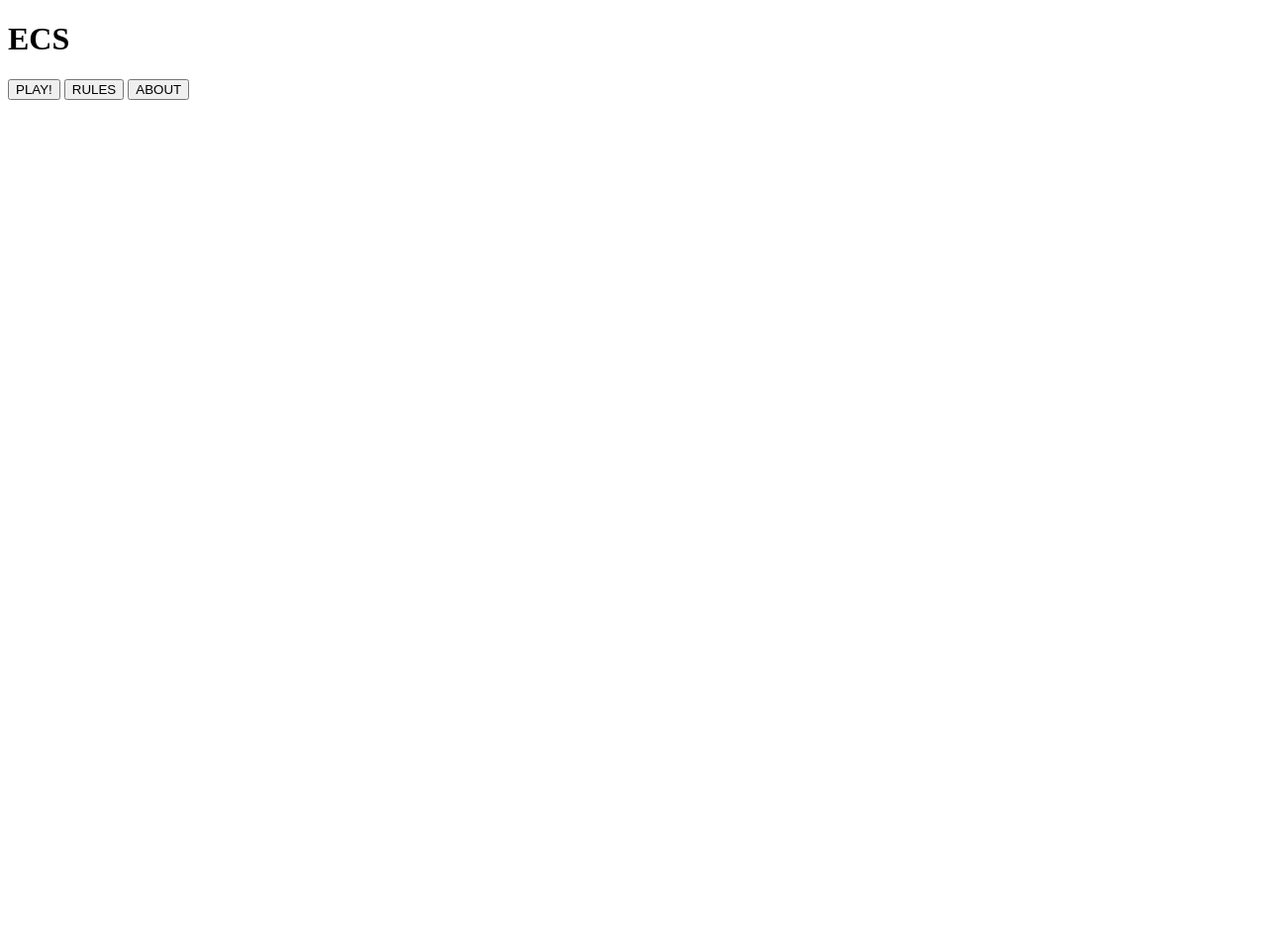
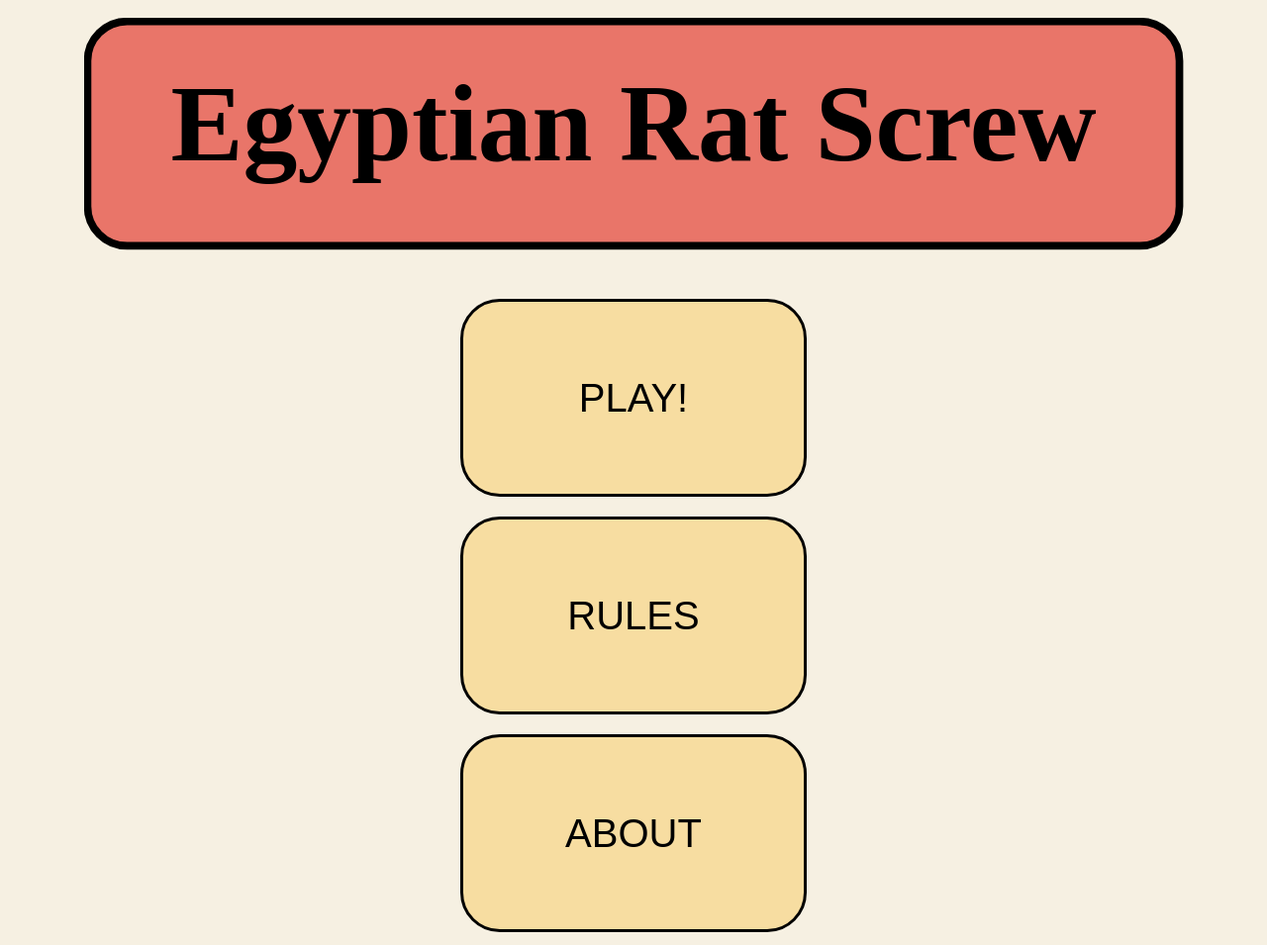
Before and after one commit to Airs831/Egyptian_Rat_Screw, a plain HTML site: page lobby/lobby.html in a window 1280 px wide. Shown: the whole page at 99% size. Before the commit the page ends 800 px from the top, so only its background shows below. Drawn offline with Linux system fonts and the light colour scheme.

Commit message:
Updated color scheme for all pages.

```diff
--- a/game/egyptianRatScrew.css
+++ b/game/egyptianRatScrew.css
@@ -1,6 +1,6 @@
 body {
   /* background-color: #FEF0C9; */
-  background-color: #FEAE51FF;
+  background-color:  #f6f0e2;
   position: fixed;
   justify-content: center;
   flex-direction: column;
@@ -21,10 +21,11 @@ body {
   font-size: 50px;
   margin-bottom: 30px;
   border: 5px solid black;
+  margin-top: 3%;
   border-radius: 40px;
   padding: 10px;
   color: black;
-  background-color: #C5299BFF;
+  background-color: #e97569;
   animation: pulsate 3.5s infinite;
   animation-timing-function: ease-in-out;
   font-family: Egyptian;
@@ -43,7 +44,7 @@ a {
   width: 100px;
   height: 50px;
   /* background-color: lightBlue; */
-  background-color: #963CBDFF;
+  background-color: #f7dda1;
   border: 1px solid black;
   border-radius: 20px;
   font-size: 30px;
--- a/lobby/lobby.css
+++ b/lobby/lobby.css
@@ -0,0 +1,77 @@
+/* body{
+  display: flex;
+  justify-content: center;
+  align-items: center;
+  text-align: center;
+  flex-direction: column;
+} */
+body{
+  /* background-color: #f7dda1 */
+  background-color: #f6f0e2
+}
+h1{
+  font-size: 100px;
+}
+#container {
+  display: flex;
+  justify-content: space-around;
+  align-items: center;
+  text-align: center;
+  flex-direction: column;
+
+}
+#title{
+  height: 200px;
+  width: 1000px;
+  animation: pulse 8s infinite;
+  border-radius: 40px;
+  border: 7px solid black;
+  line-height: 50px;
+  background-color: #e97569;
+  margin-bottom: 50px;
+  margin-top: 20px;
+
+}
+
+
+
+
+
+.button {
+  background-color: #f7dda1;
+  margin: 10px;
+  font-size: 40px;
+  height: 200px;
+  width: 350px;
+  border-radius: 40px;
+  border: 3px solid black;
+}
+
+#play{
+  flex-grow: 1.3;
+}
+#rules{
+  flex-grow: 1;
+}
+#about{
+  flex-grow: .8;
+}
+
+
+@keyframes pulse {
+  0% {
+    transform: scale(1);
+  }
+  25% {
+    transform: scale(1.1);
+  }
+  40% {
+    transform: scale(1);
+  }
+  60% {
+    transform: scale(1.1);
+  }
+  100% {
+    transform: scale(1);
+  }
+}
--- a/lobby/lobby.html
+++ b/lobby/lobby.html
@@ -1,16 +1,21 @@
 <!DOCTYPE html>
 <html lang="en" dir="ltr">
   <head>
+    <link rel="stylesheet" href="lobby.css">
     <meta charset="utf-8">
-    <title>ERS</title>
+    <title>Egyptian Rat Screw</title>
   </head>
   <body>
-<h1>ECS</h1>
-<a href = "../game/egyptianRatScrew.html"><button id = "play" type="button" name="Play">PLAY!</button></a>
-<a href ="rules/rules.html"><button id = "rules" type="button" name="Rules">RULES</button></a>
-<a href = "about/about.html"><button id = "about" type="button" name="About">ABOUT</button></a>
+
+    <div id="container">
+      <div id="title">
+        <h1>Egyptian Rat Screw</h1>
+      </div>
+<a href = "../game/egyptianRatScrew.html"><button class = "button" id = "play" type="button" name="Play">PLAY!</button></a>
+<a href ="rules/rules.html"><button id = "rules" class = "button" type="button" name="Rules">RULES</button></a>
+<a href = "about/about.html"><button id = "about" class = "button" type="button" name="About">ABOUT</button></a>
 <!-- <a href="../lobby.html"><button type="button" name="button">Back to the Main Page</button></a>
  -->
-
+    </div>
   </body>
 </html>
--- a/lobby/rules/rules.css
+++ b/lobby/rules/rules.css
@@ -0,0 +1,15 @@
+body {
+  background-color: #f6f0e2;
+}
+#back {
+  background-color: #e97569;
+  height: 100px;
+  width: 300px;
+  border: 4px solid black;
+  border-radius: 30px;
+  text-align: center;
+  font-size: 25px;
+  position: absolute;
+  margin-top: 10px;
+  left: 30%;
+}
```
Also changed, not shown: game/egyptianRatScrew.html (+1 -1 lines), game/egyptianRatScrew.js (+5 -3 lines), lobby/rules/rules.html (+2 -1 lines), 1 other file.
